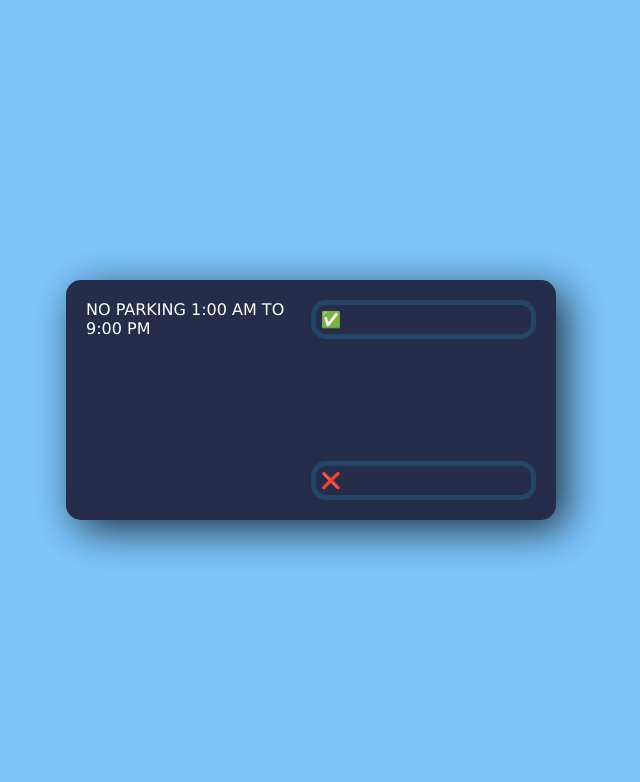
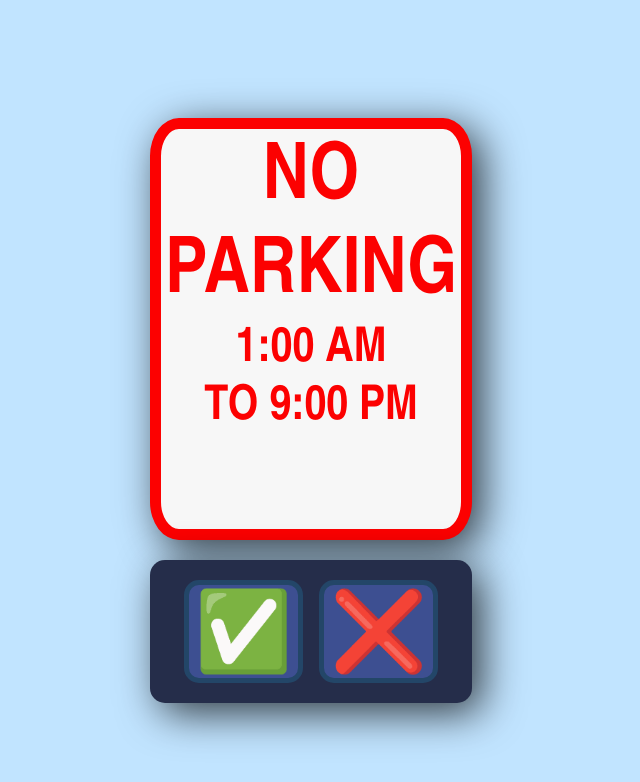
Before and after one commit to ChristianDOvidio/parkdle, a React (Create React App) app: page / in a window 1280 px wide. Shown: the top 782 px of the page, without its empty margins (329-969 px from the left). Built offline with nearby package versions, Linux system fonts and the light colour scheme.

Commit message:
fixed css

```diff
--- a/src/App.tsx
+++ b/src/App.tsx
@@ -1,4 +1,9 @@
 import React, { useState } from 'react';
+
+const currentDate = new Date();
+const currentYear = currentDate.getFullYear();
+const currentMonth = currentDate.getMonth();
+const currentDay = currentDate.getDate();
 
 function getRandomRoundedDate(from: Date, to: Date) {
 	const fromTime = from.getTime();
@@ -27,12 +32,6 @@ function pad(input: number) {
 }
 
 const Parkdle: React.FC = () => {
-	const currentDate = new Date();
-	const currentYear = currentDate.getFullYear();
-	const currentMonth = currentDate.getMonth();
-	const currentDay = currentDate.getDate();
-
-
 	// picking random time between start of day and 21:30
 	const startTimeStart = new Date(currentYear, currentMonth, currentDay, 0, 0, 0, 0);
 	const startTimeEnd = new Date(currentYear, currentMonth, currentDay, 21, 29, 59, 999);
@@ -54,33 +53,45 @@ const Parkdle: React.FC = () => {
 		const normalizedClickedDate = new Date(currentYear, currentMonth, currentDay, clickedHour, clickedMinute, 0, 0);
 		const canPark = (normalizedClickedDate >= randomStartTime && normalizedClickedDate <= randomEndTime)
 
-		if (answer != canPark) {
+		if (answer !== canPark) {
 			setScore(score + 1);
 		} else {
 			setShowScore(true);
 		}
-
 	};
 
 	return (
-		<div className='app'>
+		<>
+			<div className='red-outline'>
+				<div className='parking-text'>{"NO PARKING"}</div>
+				<div className='question-text'>{get12HourFormattedTime(randomStartTime)}</div>
+				<div className='question-text'>{"TO " + get12HourFormattedTime(randomEndTime)}</div>
+			</div>
+
+
+			<div className='button-section'>
+				{showScore ? (
+					<div className='score-section'>
+						<p>You scored {score} points</p>
+					</div>
+				) : (
+					<>
+						<button title="can park" onClick={() => handleAnswerOptionClick(true)}>{"✅"}</button>
+						<button title="can't park" onClick={() => handleAnswerOptionClick(false)}>{"❌"}</button>
+					</>
+				)}
+			</div>
+
 			{showScore ? (
-				<div className='score-section'>
-					You scored {score} points
+				<div className='gameover-buttons'>
+					<div className='score-section'>
+						<button onClick={() => window.location.reload()}>{"🔄"}</button>
+					</div>
 				</div>
 			) : (
-				<>
-					<div className='question-section'>
-						<div className='question-text'>{"NO PARKING " + get12HourFormattedTime(randomStartTime) + " TO " + get12HourFormattedTime(randomEndTime)}</div>
-
-					</div>
-					<div className='answer-section'>
-						<button onClick={() => handleAnswerOptionClick(true)}>{"✅"}</button>
-						<button onClick={() => handleAnswerOptionClick(false)}>{"❌"}</button>
-					</div>
-				</>
+				null
 			)}
-		</div>
+		</>
 	);
 }
 
--- a/src/index.css
+++ b/src/index.css
@@ -12,17 +12,35 @@ body {
 }
 
 body {
-  background-color: #7cc6fe;
+  background-color: #c1e4ff;
   display: flex;
   justify-content: center;
   align-items: center;
   min-height: 100vh;
 }
 
-.app {
+.score-section {
+  display: flex;
+  height: min-content;
+  font-size: 24px;
+  align-items: center;
+}
+
+.button-section {
   background-color: #252d4a;
-  width: 450px;
-  min-height: 200px;
+  text-align: center;
+  height: min-content;
+  border-radius: 15px;
+  padding: 20px;
+  box-shadow: 10px 10px 42px 0px rgba(0, 0, 0, 0.75);
+  display: flex;
+  justify-content: space-evenly;
+}
+
+.gameover-buttons {
+  margin-top: 5px;
+  background-color: #252d4a;
+  text-align: center;
   height: min-content;
   border-radius: 15px;
   padding: 20px;
@@ -37,62 +55,37 @@ body {
   align-items: center;
 }
 
-/* QUESTION/TIMER/LEFT SECTION */
-.question-section {
+.parking-text {
+  margin-top: 5px;
   width: 100%;
-  position: relative;
-}
-
-.question-count {
-  margin-bottom: 20px;
-}
-
-.question-count span {
-  font-size: 28px;
+  font-size: 78px;
+  color: #FC0101;
+  text-align: center;
+  align-items: center;
+  font-family: 'Arial Narrow', Arial, sans-serif;
+  font-weight: bold;
 }
 
 .question-text {
-  margin-bottom: 12px;
-}
-
-.timer-text {
-  background: rgb(230, 153, 12);
-  padding: 15px;
-  margin-top: 20px;
-  margin-right: 20px;
-  border: 5px solid rgb(255, 189, 67);
-  border-radius: 15px;
   text-align: center;
-}
-
-/* ANSWERS/RIGHT SECTION */
-.answer-section {
   width: 100%;
-  display: flex;
-  flex-direction: column;
-  justify-content: space-between;
+  font-size: 48px;
+  color: #FC0101;
+  font-family: 'Arial Narrow', Arial, sans-serif;
+  font-weight: bold;
+  align-items: center;
 }
 
 button {
-  width: 100%;
-  font-size: 16px;
+  font-size: 78px;
   color: #ffffff;
-  background-color: #252d4a;
+  background-color: #3d4f91;
   border-radius: 15px;
-  display: flex;
-  padding: 5px;
-  justify-content: flex-start;
-  align-items: center;
+  display: inline-block;
   border: 5px solid #234668;
   cursor: pointer;
-}
-
-.correct {
-  background-color: #2f922f;
-}
-
-.incorrect {
-  background-color: #ff3333;
+  margin-left: 2px;
+  margin-right: 2px;
 }
 
 button:hover {
@@ -106,3 +99,17 @@ button:focus {
 button svg {
   margin-right: 5px;
 }
+
+.red-outline {
+  width: 300px;
+  height: 400px;
+  background: #f7f7f7;
+  border-radius: 9% 9% 9% 9% / 9% 9% 9% 9%;
+  border-top: 11px solid #FC0101;
+  border-right: 11px solid #FC0101;
+  border-bottom: 11px solid #FC0101;
+  border-left: 11px solid #FC0101;
+  margin-bottom: 20px;
+  margin-top: 20px;
+  box-shadow: 10px 10px 42px 0px rgba(0, 0, 0, 0.75);
+}
```
